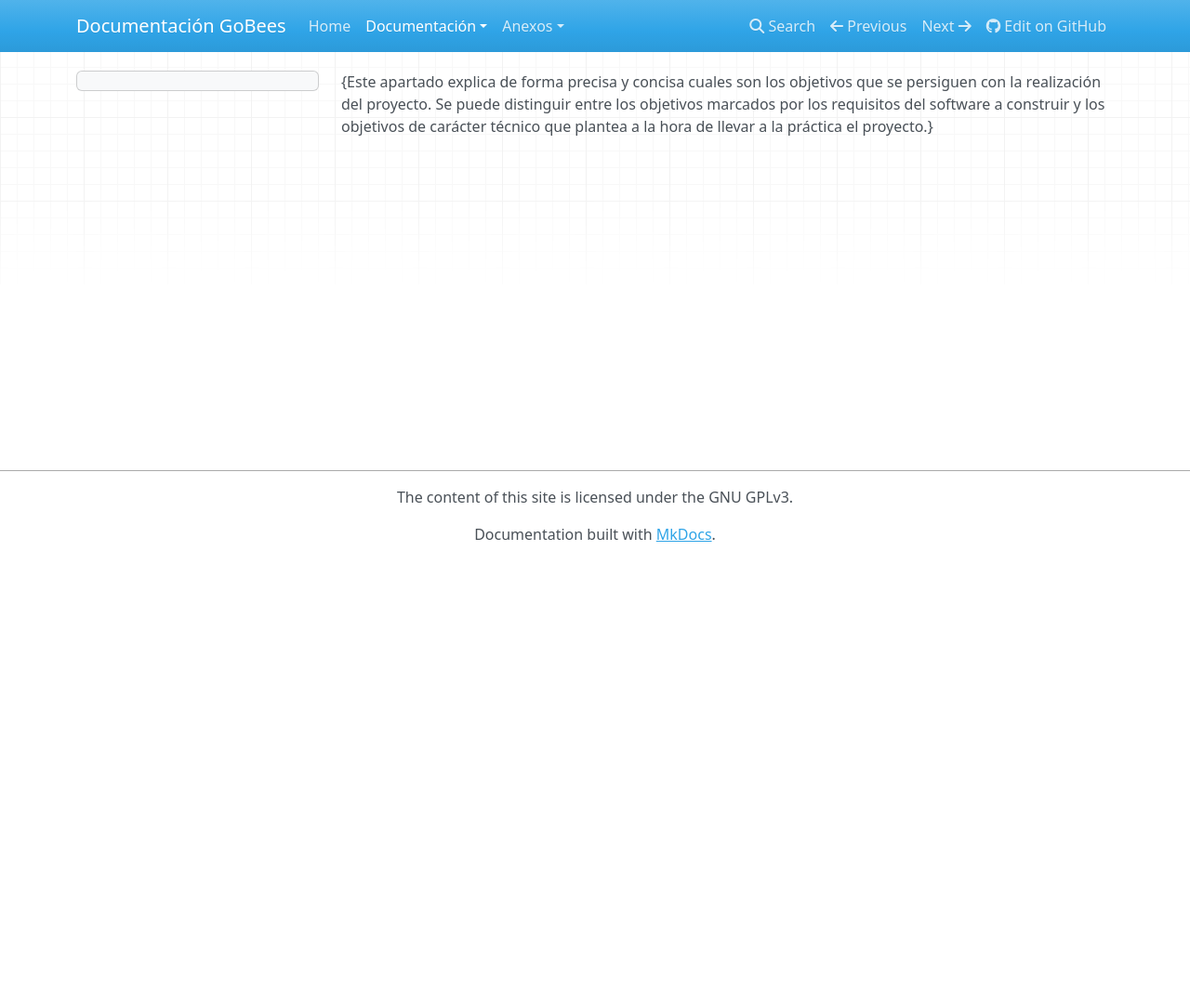
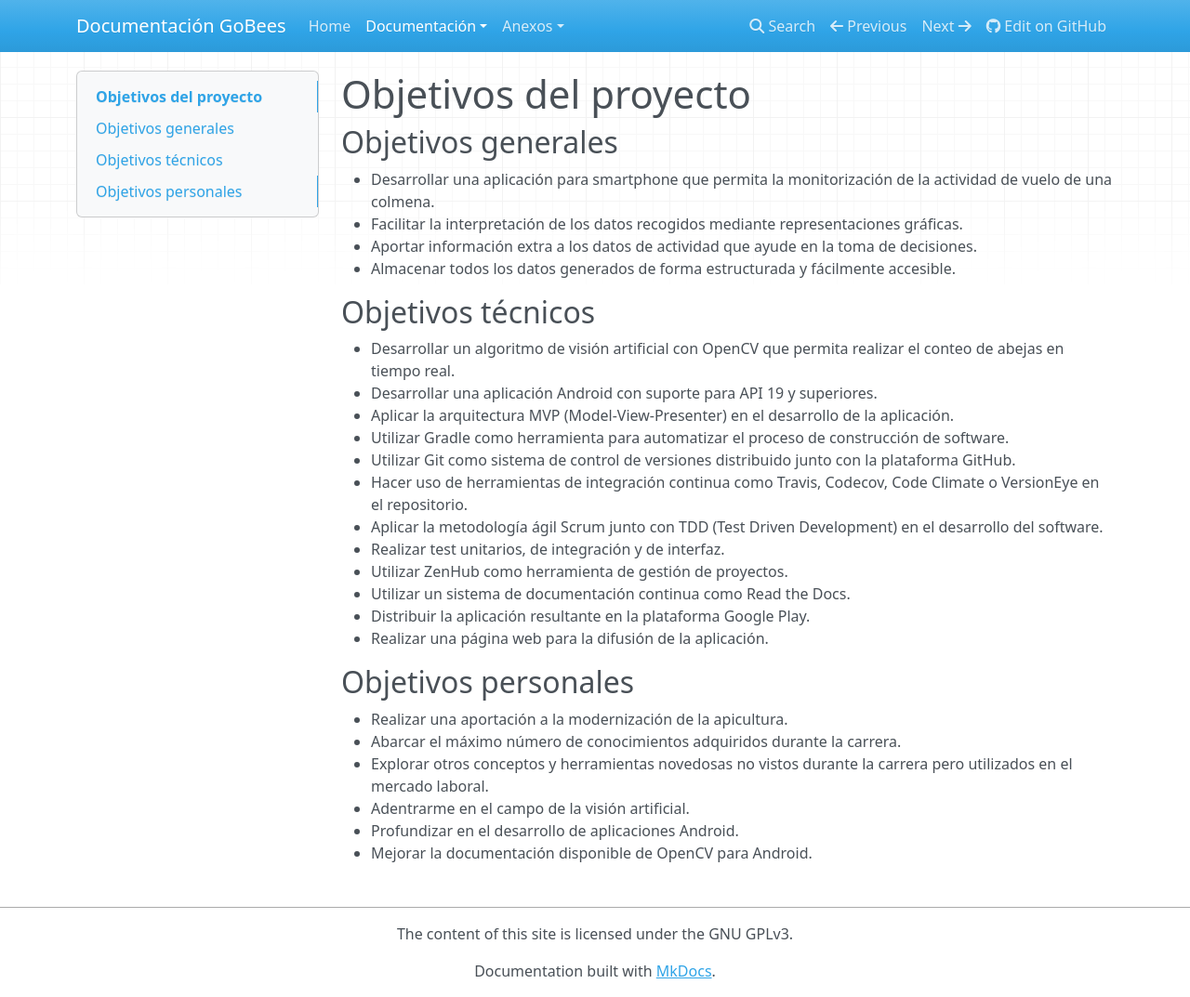
Before and after one commit to davidmigloz/go-bees, an MkDocs documentation site: the page built from docs/md/documentacion/2_ObjetivosDelProyecto.md, in a window 1280 px wide and 1073 px high. Shown: the whole window at 93% size. Built offline with MkDocs 1.6.1, drawn with Linux system fonts in a browser that asks for light colours; nearby versions of some CDN libraries; old or Windows-style settings are respelled for this version of MkDocs.

Commit message:
Add objetives #59

```diff
--- a/docs/md/documentacion/2_ObjetivosDelProyecto.md
+++ b/docs/md/documentacion/2_ObjetivosDelProyecto.md
@@ -1 +1,37 @@
-{Este apartado explica de forma precisa y concisa cuales son los objetivos que se persiguen con la realización del proyecto. Se puede distinguir entre los objetivos marcados por los requisitos del software a construir y los objetivos de carácter técnico que plantea a la hora de llevar a la práctica el proyecto.}
+Objetivos del proyecto
+======================
+
+Objetivos generales
+-------------------
+
+- Desarrollar una aplicación para smartphone que permita la monitorización de la actividad de vuelo de una colmena.
+- Facilitar la interpretación de los datos recogidos mediante representaciones gráficas.
+- Aportar información extra a los datos de actividad que ayude en la toma de decisiones.
+- Almacenar todos los datos generados de forma estructurada y fácilmente accesible.
+
+
+Objetivos técnicos
+------------------
+
+- Desarrollar un algoritmo de visión artificial con OpenCV que permita realizar el conteo de abejas en tiempo real.
+- Desarrollar una aplicación Android con suporte para API 19 y superiores.
+- Aplicar la arquitectura MVP (Model-View-Presenter) en el desarrollo de la aplicación.
+- Utilizar Gradle como herramienta para automatizar el proceso de construcción de software.
+- Utilizar Git como sistema de control de versiones distribuido junto con la plataforma GitHub.
+- Hacer uso de herramientas de integración continua como Travis, Codecov, Code Climate o VersionEye en el repositorio.
+- Aplicar la metodología ágil Scrum junto con TDD (Test Driven Development) en el desarrollo del software.
+- Realizar test unitarios, de integración y de interfaz.
+- Utilizar ZenHub como herramienta de gestión de proyectos.
+- Utilizar un sistema de documentación continua como Read the Docs.
+- Distribuir la aplicación resultante en la plataforma Google Play.
+- Realizar una página web para la difusión de la aplicación.
+
+Objetivos personales
+--------------------
+
+- Realizar una aportación a la modernización de la apicultura.
+- Abarcar el máximo número de conocimientos adquiridos durante la carrera.
+- Explorar otros conceptos y herramientas novedosas no vistos durante la carrera pero utilizados en el mercado laboral.
+- Adentrarme en el campo de la visión artificial.
+- Profundizar en el desarrollo de aplicaciones Android.
+- Mejorar la documentación disponible de OpenCV para Android.
--- a/mkdocs.yml
+++ b/mkdocs.yml
@@ -31,6 +31,7 @@ markdown_extensions:
 pages:
 - Home: 'index.md'
 - Documentación:
+    - 'Resumen': 'documentacion/0_Resumen.md'
     - 'Introducción': 'documentacion/1_Introduccion.md'
     - 'Objetivos del proyecto': 'documentacion/2_ObjetivosDelProyecto.md'
     - 'Conceptos teóricos': 'documentacion/3_ConceptosTeoricos.md'
```
Also changed, not shown: docs/md/documentacion/1_Introduccion.md (+11 -11 lines).
